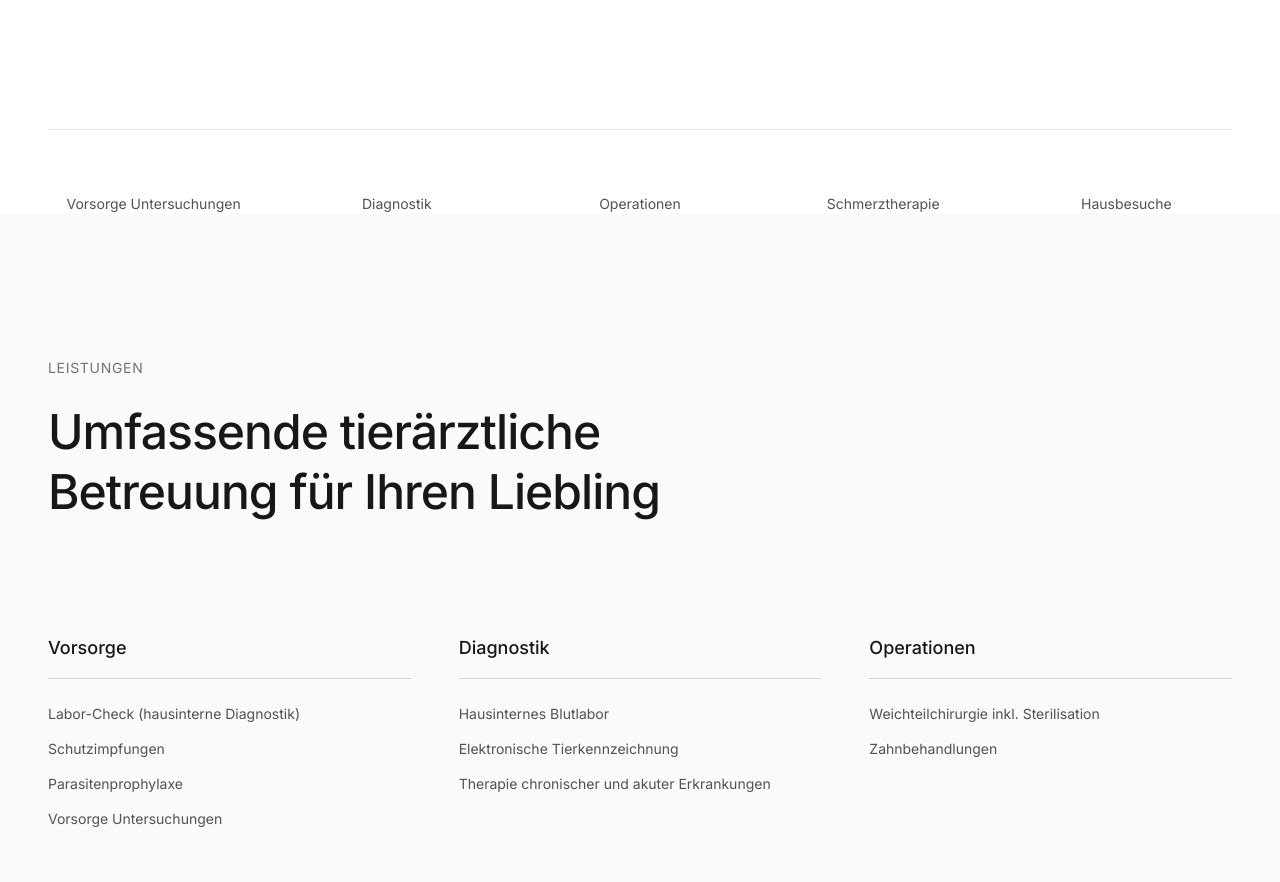
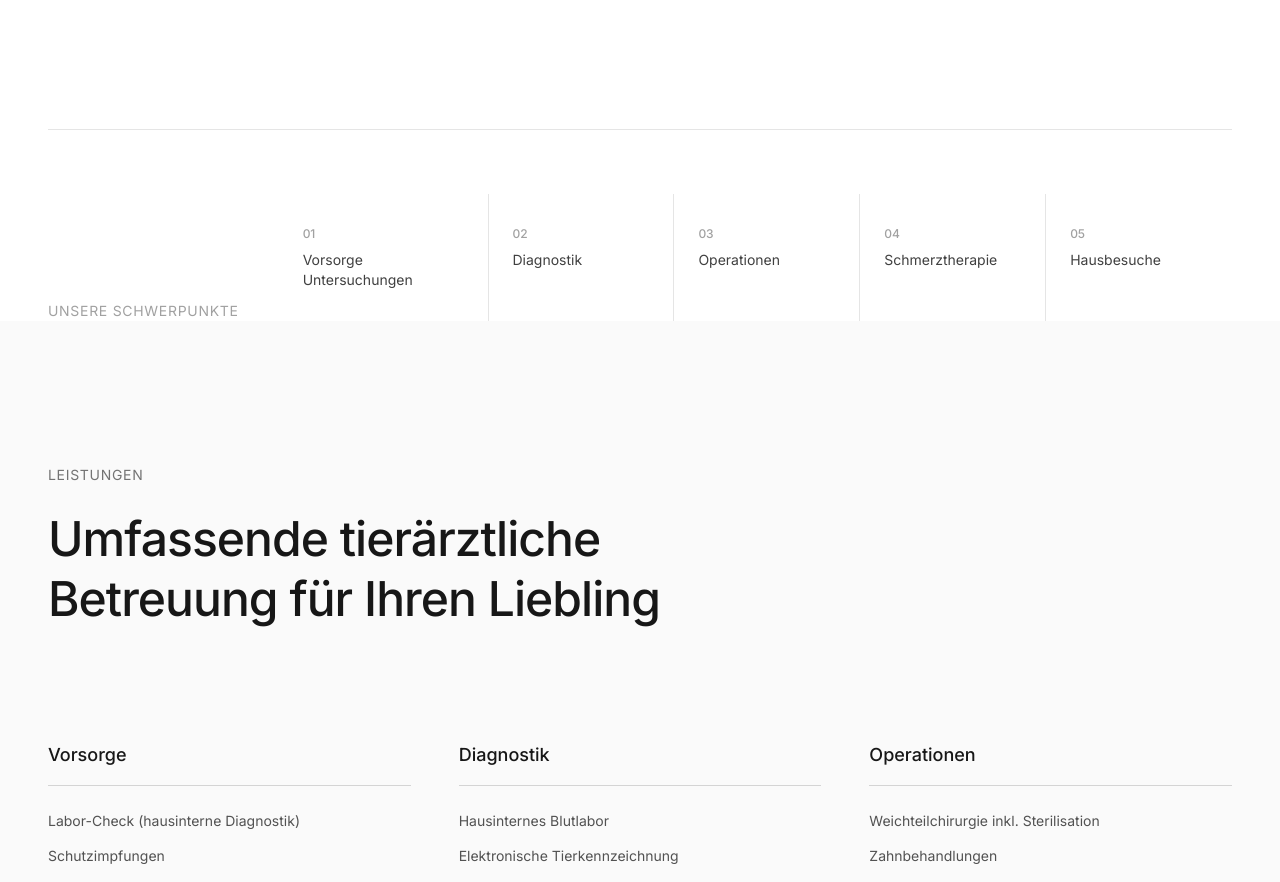
Before and after one commit to flaming-codes/tune, a Next.js app: page / in a window 1280 px wide. Shown: the part 820-1702 px from the top of the page. Built offline with nearby package versions, Linux system fonts and the light colour scheme.

Commit message:
refactor(hero): refine quick services section with numbered layout and hover effects

```diff
--- a/src/app/(frontend)/sections/Hero.tsx
+++ b/src/app/(frontend)/sections/Hero.tsx
@@ -1,4 +1,13 @@
 import React from 'react'
+import Link from 'next/link'
+
+const quickServices = [
+  { num: '01', label: 'Vorsorge Untersuchungen', href: '#leistungen' },
+  { num: '02', label: 'Diagnostik', href: '#leistungen' },
+  { num: '03', label: 'Operationen', href: '#leistungen' },
+  { num: '04', label: 'Schmerztherapie', href: '#leistungen' },
+  { num: '05', label: 'Hausbesuche', href: '#leistungen' },
+]
 
 export function Hero() {
   return (
@@ -39,19 +48,34 @@ export function Hero() {
           </div>
         </div>
 
-        {/* Quick Services */}
-        <div className="mt-24 lg:mt-36 grid grid-cols-2 md:grid-cols-5 gap-8 pt-16 border-t border-neutral-200">
-          {[
-            'Vorsorge Untersuchungen',
-            'Diagnostik',
-            'Operationen',
-            'Schmerztherapie',
-            'Hausbesuche',
-          ].map((service) => (
-            <div key={service} className="text-center">
-              <p className="text-sm text-neutral-600">{service}</p>
+        {/* Quick Services - Refined */}
+        <div className="mt-24 lg:mt-36 pt-16 border-t border-neutral-200">
+          <div className="flex flex-col lg:flex-row lg:items-end lg:justify-between gap-8 lg:gap-16">
+            {/* Label */}
+            <p className="text-sm tracking-wide-custom uppercase text-neutral-400 shrink-0">
+              Unsere Schwerpunkte
+            </p>
+
+            {/* Services List */}
+            <div className="flex-1">
+              <div className="grid grid-cols-1 md:grid-cols-5 gap-0 divide-y md:divide-y-0 md:divide-x divide-neutral-200">
+                {quickServices.map((service, index) => (
+                  <Link
+                    key={service.num}
+                    href={service.href}
+                    className="group py-6 md:py-8 md:px-6 first:md:pl-0 last:md:pr-0 transition-colors hover:bg-neutral-50 md:hover:bg-transparent"
+                  >
+                    <span className="block text-xs text-neutral-400 mb-2 font-medium">
+                      {service.num}
+                    </span>
+                    <span className="block text-sm text-neutral-700 group-hover:text-neutral-900 transition-colors leading-snug">
+                      {service.label}
+                    </span>
+                  </Link>
+                ))}
+              </div>
             </div>
-          ))}
+          </div>
         </div>
       </div>
     </section>
```
